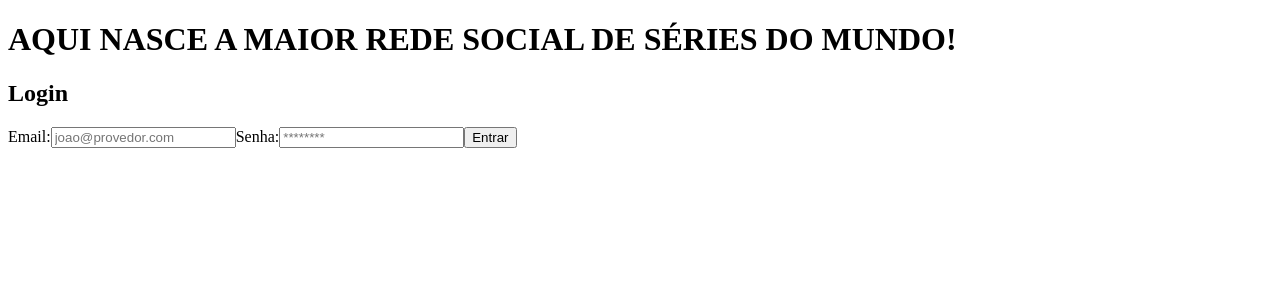
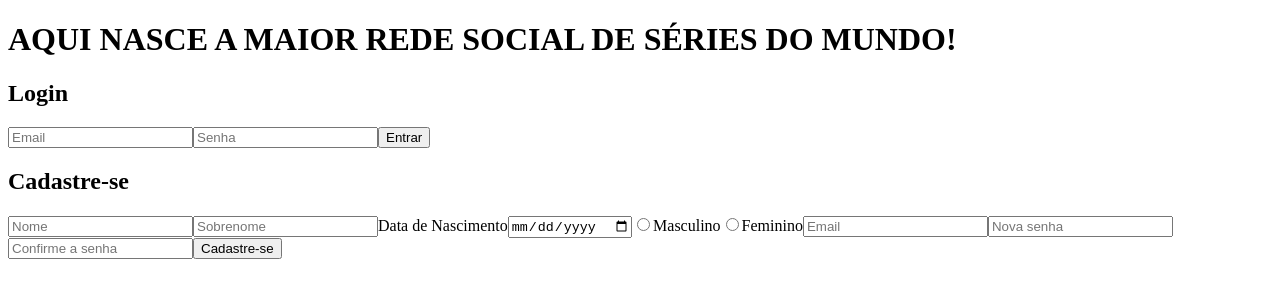
Before and after one commit to jandersonpacheco/tvshow_social_media, a React (Vite) app: page / in a window 1280 px wide. Shown: the top 300 px of the page. Built offline with nearby package versions, Linux system fonts and the light colour scheme; data requests are answered from the project's data file.

Commit message:
Criada a função para realizar pesquisas por séries e botão para navegar para o perfil.

```diff
--- a/mock/db.json
+++ b/mock/db.json
@@ -1,11 +1,26 @@
 {
-    "series": [
-      {
-        "id": "1",
-        "coverImg": "https://i.etsystatic.com/6285100/r/il/05f0ba/6298416842/il_fullxfull.6298416842_cknj.jpg",
-        "title": "The Bear",
-        "description": "Série de comédia",
-        "genre": "Comédia"
-      }
-    ]
-  }
+  "users": [
+    {
+      "id": "49ae",
+      "userId": "cd6bf610-a786-4500-8fa5-7704327e236e",
+      "firstName": "",
+      "lastName": "",
+      "birthday": "",
+      "gender": "",
+      "newEmail": "teste@teste.com",
+      "newPassword": "teste",
+      "confirmedPassword": "teste"
+    },
+    {
+      "id": "d45f",
+      "userId": "82e6439d-e413-40fa-86b4-e9896e12249a",
+      "firstName": "Janderson",
+      "lastName": "Oliveira Pacheco",
+      "birthday": "1997-08-29",
+      "gender": "male",
+      "newEmail": "janderson.katsu@gmail.com",
+      "newPassword": "admin",
+      "confirmedPassword": "admin"
+    }
+  ]
+}
--- a/src/App.jsx
+++ b/src/App.jsx
@@ -1,12 +1,11 @@
-import Login from './Components/Pages/Login/Login.jsx'
+import {RouterProvider} from 'react-router-dom'
+import router from './Router.jsx'
 
 function App() {
 
   return (
     <>
-      <div>
-        <Login/>
-      </div>
+      <RouterProvider router = {router}/>
     </>
   )
 }
--- /dev/null
+++ b/src/Components/Pages/Home/Home.jsx
@@ -0,0 +1,94 @@
+import axios from "axios"
+import { useEffect, useState } from 'react'
+import { Link } from "react-router-dom"
+
+const Home = () => {
+    const [tvShows, setTvShows] = useState([])
+    const [loading, setLoading] = useState(true)
+    const [error, setError] = useState(null)
+    const [search, setSearch] = useState('')
+
+    const headers = {
+        'Content-Type': 'application/json',
+        'Authorization': 'Bearer eyJhbGciOiJIUzI1NiJ9.eyJhdWQiOiIwYTEyMzQ3MTk5NGVmMGU4YzlkNmVhMjlhOWY3YTM5YiIsIm5iZiI6MTczNjczNDY2NS4wNiwic3ViIjoiNjc4NDc3YzkwNjkwYWMwNmU3N2I2YmJjIiwic2NvcGVzIjpbImFwaV9yZWFkIl0sInZlcnNpb24iOjF9.LPEqmskd9heCWoe_8TymhgsprUedEVuwEZrKVMhD1pw',
+    }
+
+    function handleSearch(event){
+        event.preventDefault()
+        if(search === ''){
+            return axios.get('https://api.themoviedb.org/3/trending/tv/week?language=pt-BR', {headers})
+            .then((response)=>{
+                setTvShows(response.data.results)
+                console.log(response.data.results)
+                setLoading(false)
+            })
+            .catch((error)=>{
+                setError('Erro ao carregar os dados!')
+                setLoading(false)
+            })
+        }
+
+        axios.get(`https://api.themoviedb.org/3/search/tv?query=${search}&include_adult=false&language=pt-BR&page=1`, {headers})
+        .then((response)=>{
+            setTvShows(response.data.results)
+            console.log(response.data.results)
+            setLoading(false)
+        })
+        .catch((error)=>{
+            setError('Erro ao carregar os dados!')
+            setLoading(false)
+        })
+        setSearch('')
+    }
+    useEffect(()=>{
+        axios.get('https://api.themoviedb.org/3/trending/tv/week?language=pt-BR', {headers})
+        .then((response)=>{
+            setTvShows(response.data.results)
+            console.log(response.data.results)
+            setLoading(false)
+        })
+        .catch((error)=>{
+            setError('Erro ao carregar os dados!')
+            setLoading(false)
+        })
+    },[])
+
+    if(loading){
+        return <h3>Carregando...</h3>
+    }
+
+    if(error){
+        return <h3>{error}</h3>
+    }
+
+    return (
+    <div className="main">
+        <nav>
+        <h1><Link to="/profile">Perfil</Link></h1>
+        <form onSubmit={handleSearch}>
+            <input type="text" id="search" placeholder="Procure por uma série" value={search} onChange={(event) => setSearch(event.target.value)}></input>
+            <button id="searchBtn">Pesquisar</button>
+        </form>
+        </nav>
+        {tvShows.length > 0 ? (
+            tvShows.map((show) =>(
+                <div key={show.id}>
+                <h1>{show.name}</h1>
+                <p>{show.overview}</p>
+                <p>{show.vote_average}</p>
+                {show.poster_path && (
+                    <img
+                        src={`https://image.tmdb.org/t/p/w500${show.poster_path}`}
+                        style={{ width: "200px", height: "auto" }}
+                    />
+)}
+                </div>
+            ))
+        ) : (
+            <p>Nenhuma série encontrada.</p>
+        )}
+    </div>
+    )
+}
+
+export default Home
--- a/src/Components/Pages/Login/Login.jsx
+++ b/src/Components/Pages/Login/Login.jsx
@@ -1,13 +1,104 @@
+import { useNavigate } from "react-router-dom"
+import axios from "axios"
+import { useEffect, useState } from "react"
+import {v4 as uuidv4 } from 'uuid'
+
 const Login = () => {
+    const [data, setData] = useState ([])
+    const [email, setEmail] = useState ('')
+    const [password, setPassword] = useState ('')
+    const navigate = useNavigate()
+
+//SingIn area
+    useEffect(() =>{
+        axios.get('http://localhost:3000/users')
+            .then((response) => {
+                setData(response.data)
+            })
+            .catch(error => console.error('Erro ao buscar os dados.', error))
+    },[])
+
+    function signInValidation(event){
+        event.preventDefault()
+
+        const validation = data.find((user) => user.newEmail == email && user.newPassword == password)
+            if(validation){
+                console.log('Usuário encontrado')
+                navigate('/home')
+            }else{
+                console.error('Dados não encontrados')
+            }
+    }
+
+//SignUp area
+
+function newAccount(event){
+    event.preventDefault()
+
+    const firstName = event.target.firstName.value
+    const lastName = event.target.lastName.value
+    const birthday = event.target.birthday.value
+    const gender = event.target.gender.value
+    const newEmail = event.target.newEmail.value
+    const newPassword = event.target.newPassword.value
+    const confirmedPassword = event.target.confirmedPassword.value
+
+    const emailExists = data.some((user) => user.newEmail === newEmail)
+    if(emailExists){
+        console.error('Email já cadastrado!')
+        return
+    }
+    if(newPassword === confirmedPassword){
+        const newUserAccount = {
+            userId: uuidv4(),
+            firstName,
+            lastName,
+            birthday,
+            gender,
+            newEmail,
+            newPassword,
+            confirmedPassword
+        }
+        axios.post('http://localhost:3000/users', newUserAccount)
+            .then((response) =>{
+                console.log('Usuário criado', response.data)
+                navigate('/home')
+        })
+        .catch(error => console.error('Erro ao criar o usuário', error))
+    }else{
+        console.error('Senhas não conferem.')
+    }
+}
+
+
     return (
     <div>
-        <h1>AQUI NASCE A MAIOR REDE SOCIAL DE SÉRIES DO MUNDO!</h1>
-        <h2>Login</h2>
-        <label htmlFor="username">Email:</label>
-        <input id="username" type="email" placeholder="joao@provedor.com"></input>
-        <label htmlFor="password">Senha:</label>
-        <input id="password" type="password" placeholder="********"></input>
-        <button id="loginBtn">Entrar</button>
+        <div className="signIn"onSubmit={signInValidation}>
+            <h1>AQUI NASCE A MAIOR REDE SOCIAL DE SÉRIES DO MUNDO!</h1>
+            <h2>Login</h2>
+            <form className="signInForm" >
+                <input id="email" type="text" placeholder="Email" value={email} onChange={(event) => setEmail(event.target.value)} required></input>
+                <input id="password" type="password" placeholder="Senha" value={password} onChange={(event) => setPassword(event.target.value)} required></input>
+                <button id="signInBtn">Entrar</button>
+            </form>
+        </div>
+        <div className="signUp" onSubmit={newAccount}>
+            <h2>Cadastre-se</h2>
+            <form className="signUpForm">
+                <input id="firstName" type="text" placeholder="Nome"></input>
+                <input id="lastName" type="text" placeholder="Sobrenome"></input>
+                <label htmlFor="birthday">Data de Nascimento</label>
+                <input id="birthday" type="date"></input>
+                <input name="gender" id="male" type="radio" value="male"></input>
+                <label htmlFor="gender">Masculino</label>
+                <input name="gender" id="female" type="radio" value="female"></input>
+                <label htmlFor="gender">Feminino</label>
+                <input id="newEmail" type="email" placeholder="Email"></input>
+                <input id="newPassword" type="password" placeholder="Nova senha"></input>
+                <input id="confirmedPassword" type="password" placeholder="Confirme a senha"></input>
+                <button id="singUpBtn">Cadastre-se</button>
+            </form>
+        </div>
     </div>
     )
 }
--- /dev/null
+++ b/src/Components/Pages/Profile/Profile.jsx
@@ -0,0 +1,15 @@
+import { Link } from 'react-router-dom'
+
+const Profile = () => {
+
+    return (
+    <div>
+        <nav>
+        <h1><Link to="/home">Explorar</Link></h1>
+        </nav>
+        <h1>Profile</h1>
+    </div>
+    )
+}
+
+export default Profile
--- /dev/null
+++ b/src/Router.jsx
@@ -0,0 +1,18 @@
+import { createBrowserRouter } from "react-router-dom"
+import Profile from './Components/Pages/Profile/Profile.jsx'
+import Login from './Components/Pages/Login/Login.jsx'
+import Home from './Components/Pages/Home/Home.jsx'
+
+const router = createBrowserRouter ([
+    {   path: '/profile/',
+        element: <Profile/>
+    },
+    {   path: '/',
+        element: <Login/>
+    },
+    {   path: '/home',
+        element: <Home/>
+    }
+])
+
+export default router
--- a/src/main.jsx
+++ b/src/main.jsx
@@ -3,7 +3,5 @@ import { createRoot } from 'react-dom/client'
 import App from './App.jsx'
 
 createRoot(document.getElementById('root')).render(
-  <StrictMode>
-    <App />
-  </StrictMode>,
+  <App />
 )
```
Also changed, not shown: package.json (+4 -3 lines), 1 other file (tests, documents, lock files or other folders).
